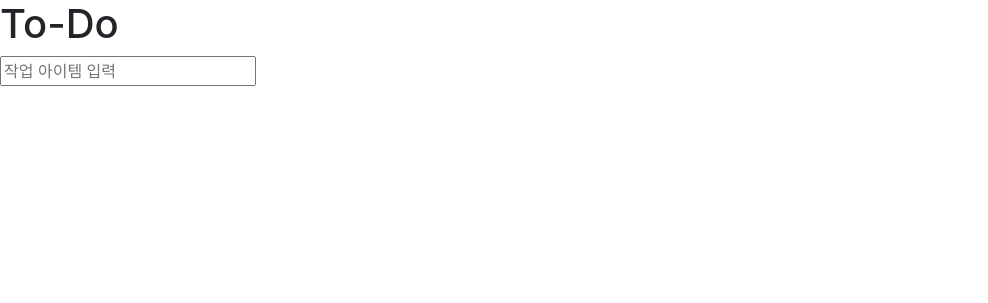
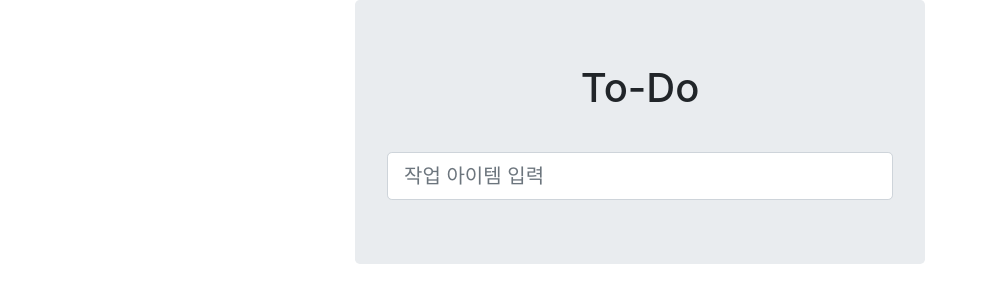
Before and after one commit to jimlee91/tdd-with-django, a Django app: page / in a window 1280 px wide. Shown: the top 303 px of the page, without its empty margins (0-988 px from the left). Run offline with Django 3.2, Linux system fonts and the light colour scheme; some libraries are stand-ins or nearby versions.

Commit message:
css 및 부트스트랩 추가

```diff
--- a/functional_tests/tests.py
+++ b/functional_tests/tests.py
@@ -1,10 +1,10 @@
 import unittest
-from django.test import LiveServerTestCase
+from django.contrib.staticfiles.testing import StaticLiveServerCase
 from selenium import webdriver
 from selenium.webdriver.common.keys import Keys
 
 
-class NewVisitorTest(LiveServerTestCase):
+class NewVisitorTest(StaticLiveServerCase):
 
     def setUp(self):
         # 웹 브라우저 접속
--- /dev/null
+++ b/lists/static/base.css
@@ -0,0 +1,3 @@
+#id_new_item {
+  margin-top: 2em;
+}
--- a/lists/templates/lists/base.html
+++ b/lists/templates/lists/base.html
@@ -1,3 +1,5 @@
+{% load static %}
+
 <!DOCTYPE html>
 <html lang="en">
   <head>
@@ -10,8 +12,13 @@
       integrity="sha384-Vkoo8x4CGsO3+Hhxv8T/Q5PaXtkKtu6ug5TOeNV6gBiFeWPGFN9MuhOf23Q9Ifjh"
       crossorigin="anonymous"
     />
+    <link rel="stylesheet" href="/static/base.css">
   </head>
   <body>
+  <div class="container">
+    <div class="row">
+        <div class="col-md-6 offset-md-3 jumbotron">
+            <div class="text-center">
                 <h1 id="title">
                     {% block header_text %}
                     {% endblock header_text %}
@@ -24,13 +31,24 @@
                         type="text"
                         id="id_new_item"
                         name="item_text"
+                        class="form-control form-control-lg"
                         placeholder="작업 아이템 입력"
                         />
                     </form>
                 </div>
-
+            </div>
+        </div>
+    </div>
+    <div class="row">
+        <div class="col-md-6 col-md-offset-3">
             {% block table %}
             {% endblock table %}
+        </div>
+    </div>
+  </div>
+
+
+
 
     <script
       src="https://code.jquery.com/jquery-3.4.1.slim.min.js"
--- a/lists/templates/lists/list.html
+++ b/lists/templates/lists/list.html
@@ -9,7 +9,7 @@
 {% endblock form_action %}
 
 {% block table %}
-    <table id="id_list_table">
+    <table id="id_list_table" class="table">
         {% for item in list.item_set.all %}
         <tr>
             <td class="">{{ forloop.counter }}: {{ item.text }}</td>
```
Lines whose indentation alone changed are shown as unchanged.
